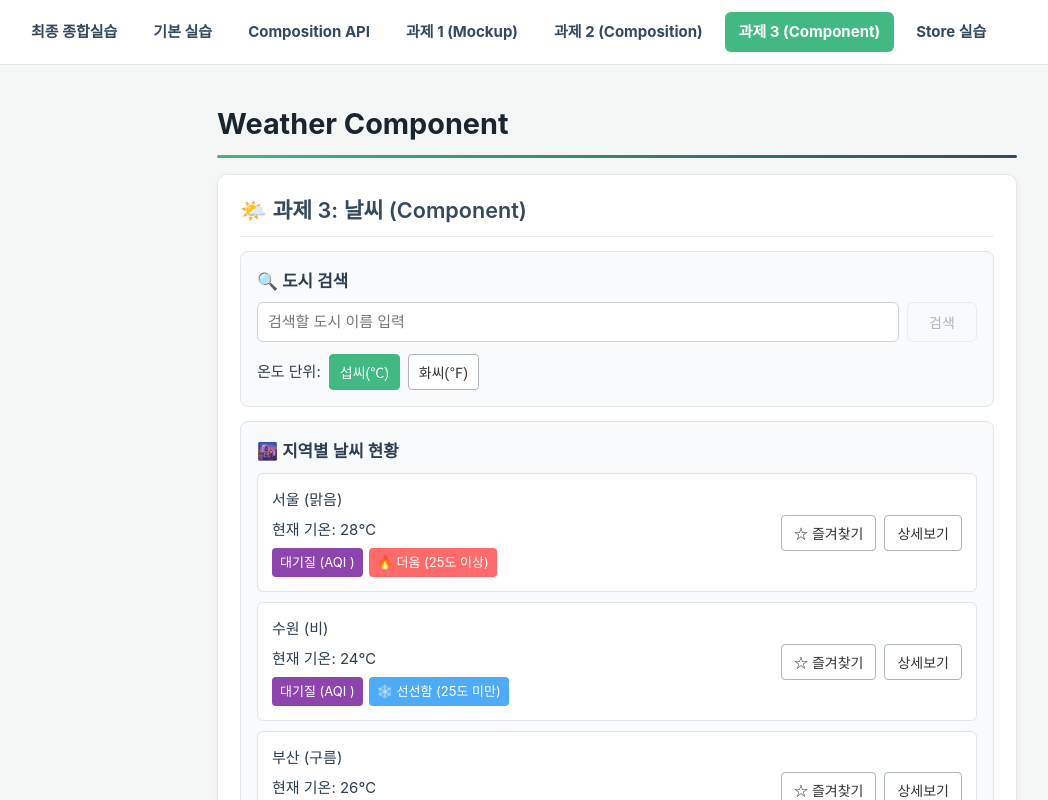
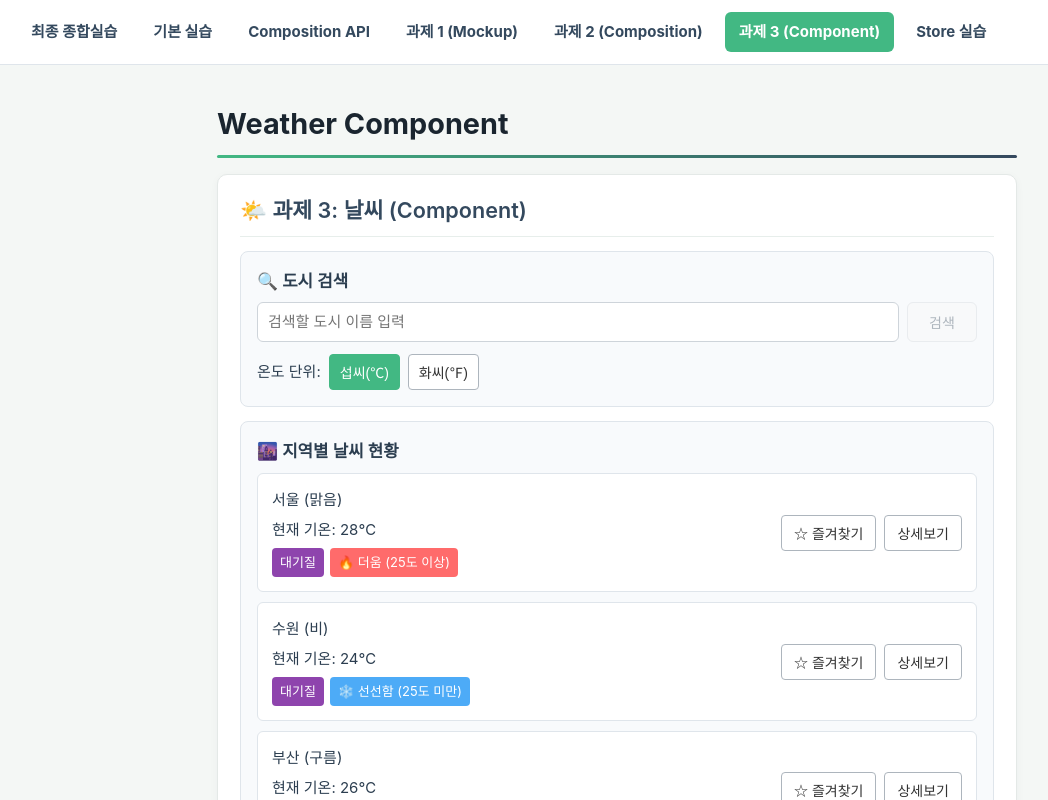
Before and after one commit to kimgayeon430/skala-vue, a Vue app: page /weather-component in a window 1280 px wide. Shown: the top 800 px of the page, without its empty margins (23-1071 px from the left). Built offline with nearby package versions, Linux system fonts and the light colour scheme.

Commit message:
edit: 대기질 수치 수정

```diff
--- a/src/components/weather/WeatherCard.vue
+++ b/src/components/weather/WeatherCard.vue
@@ -75,7 +75,7 @@ const airQualityClass = computed(() => {
         <!-- Store의 전역 설정에 따라 모든 카드의 상태 라벨을 함께 표시하거나 숨깁니다. -->
         <template v-if="configStore.showTemperatureLabel">
           <span class="air-quality" :class="airQualityClass">
-            대기질 {{ city.airQualityStatus }} (AQI {{ city.aqi }})
+            대기질 {{ city.airQualityStatus }}
           </span>
           <span v-if="city.temp >= 25" class="temperature-label hot">
             🔥 더움 (25도 이상)
```
Also changed, not shown: 1 other file (tests, documents, lock files or other folders).
